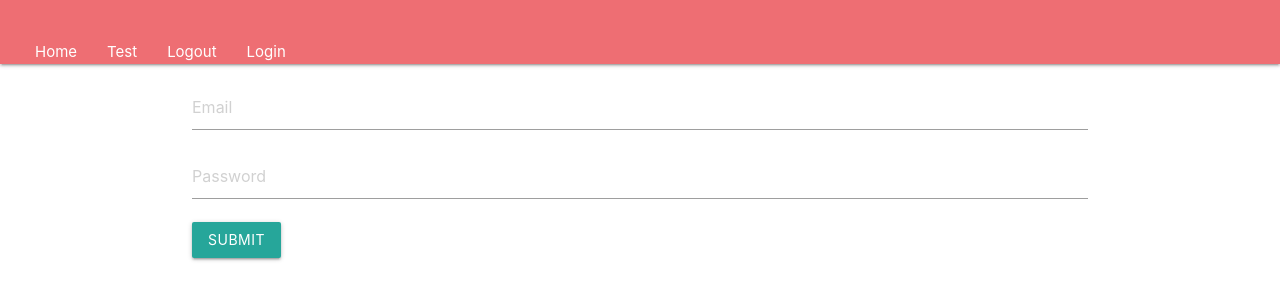
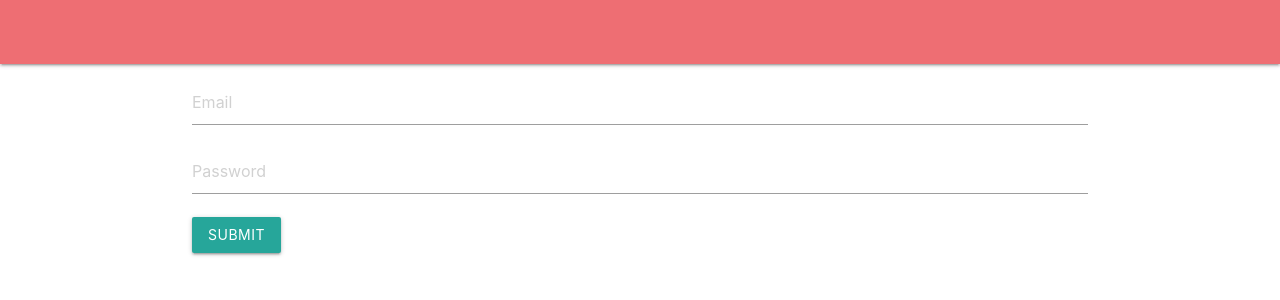
Before and after one commit to lukaszjagodka/crud-client-eo, a React (Create React App) app: page /login in a window 1280 px wide. Shown: the top 300 px of the page. Built offline with nearby package versions, Linux system fonts and the light colour scheme.

Commit message:
Modified Navbar component

```diff
--- a/src/components/views/Navbar.js
+++ b/src/components/views/Navbar.js
@@ -1,23 +1,32 @@
 import React from 'react';
+import {connect} from 'react-redux';
 
 const Navbar = () => {
+    const token = localStorage.getItem('jwt');
     return(
+        token ?
         <nav>
             <div className="nav-wrapper" style={{padding: '20px'}}>
                 <ul id="nav-mobile">
-                    {/* <li><Link to="/">Home</Link></li>
-                    <li><Link to="/testpage"> Test </Link></li> */}
-                    {/* <Link to="/account">Profile</Link> */}
-                    {/* <li><Link to="/logout">Logout </Link></li>
-                    <li><Link to="/login">Login</Link></li> */}
                     <li><a href="/">Home</a></li>
                     <li><a href="/testpage">Test</a></li>
                     <li><a href="/logout">Logout</a></li>
-                    <li><a href="/login">Login</a></li>
                 </ul>
             </div>
+        </nav> :
+        <nav>
+        <div className="nav-wrapper" style={{padding: '20px'}}>
+
+            <ul id="nav-mobile">
+            <h1>LogIn</h1>
+            </ul>
+        </div>
         </nav>
     )
 }
 
-export default Navbar
+const mapStateToProps = (state) => {
+
+}
+
+export default connect(mapStateToProps, null)(Navbar)
```
